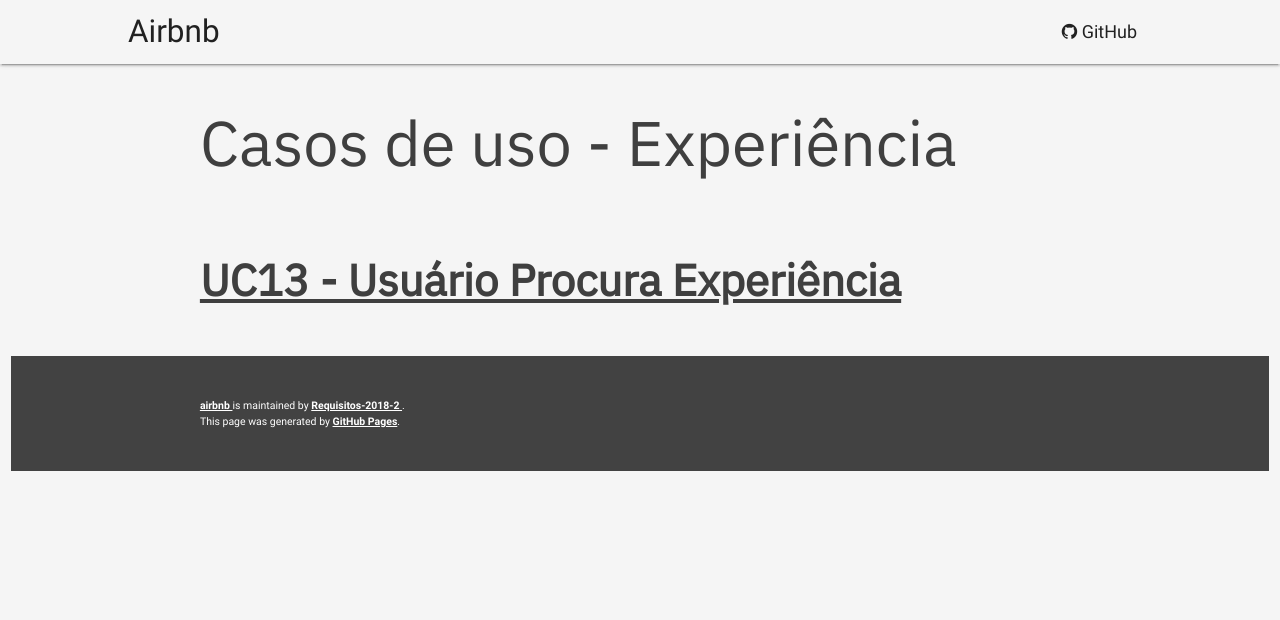
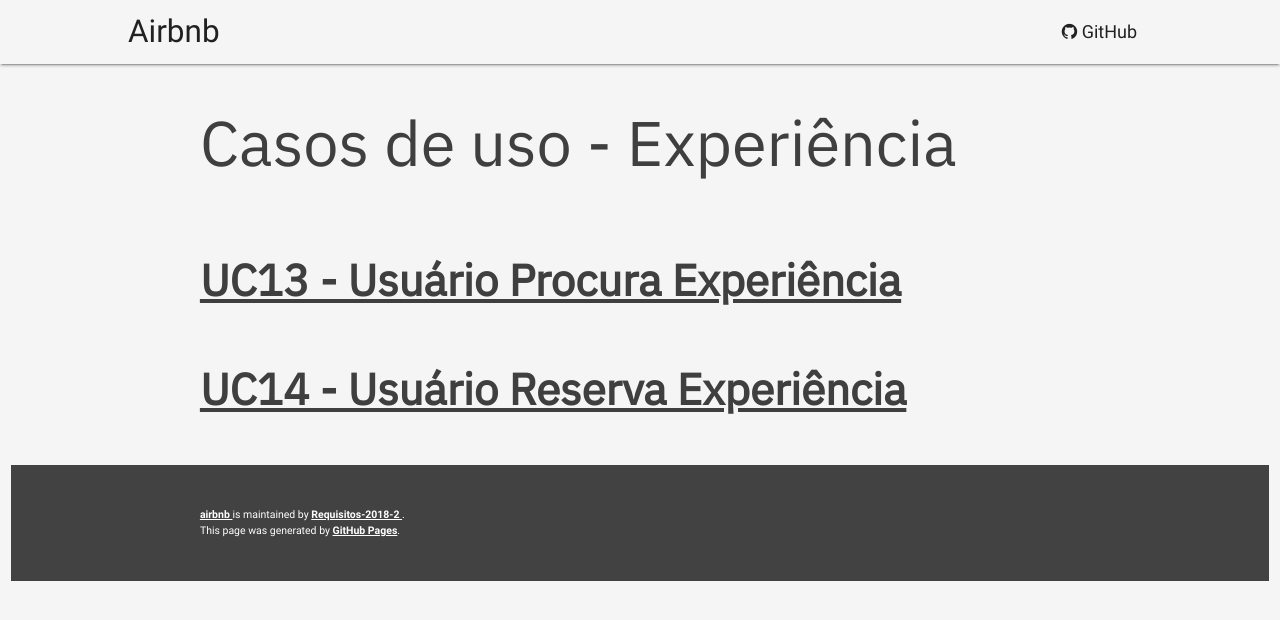
Before and after one commit to Requisitos-2018-2/airbnb, a Jekyll site: the page built from modelagem/casos_de_uso/caso_de_uso_experiencia.md, in a window 1280 px wide. Shown: the top 620 px of the page. Built offline with Jekyll 4.4.1, drawn with Linux system fonts in a browser that asks for light colours; our own code applies the rules of GitHub Pages for plain Markdown files.

Commit message:
Update caso_de_uso_experiencia.md

```diff
--- a/modelagem/casos_de_uso/caso_de_uso_experiencia.md
+++ b/modelagem/casos_de_uso/caso_de_uso_experiencia.md
@@ -1,3 +1,5 @@
 # Casos de uso - Experiência
 
-### [UC13 - Usuário Procura Experiência](uc10-experiencia.md)
+### [UC13 - Usuário Procura Experiência](uc13-experiencia.md)
+
+### [UC14 - Usuário Reserva Experiência](uc14-experiencia.md)
```
